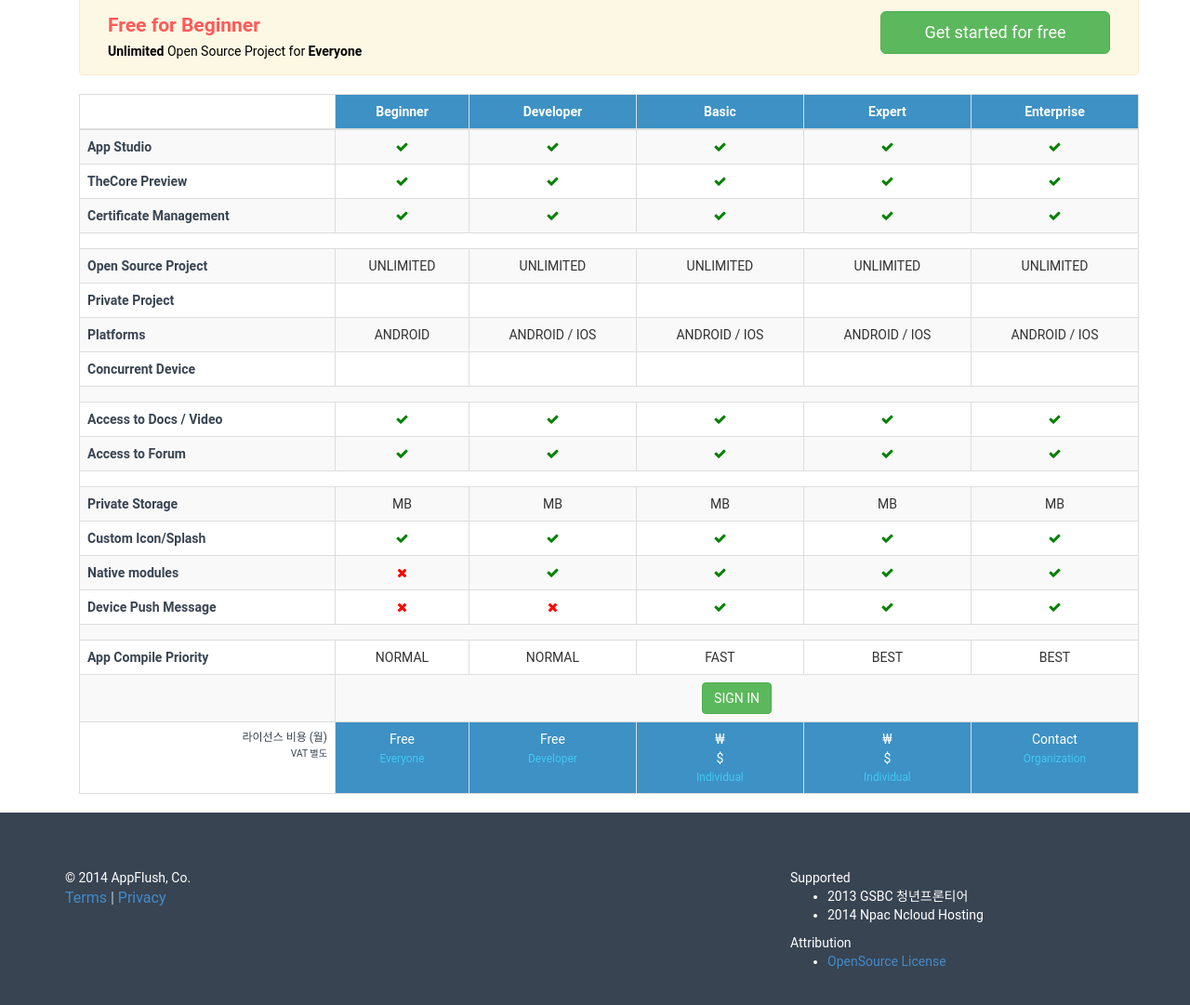
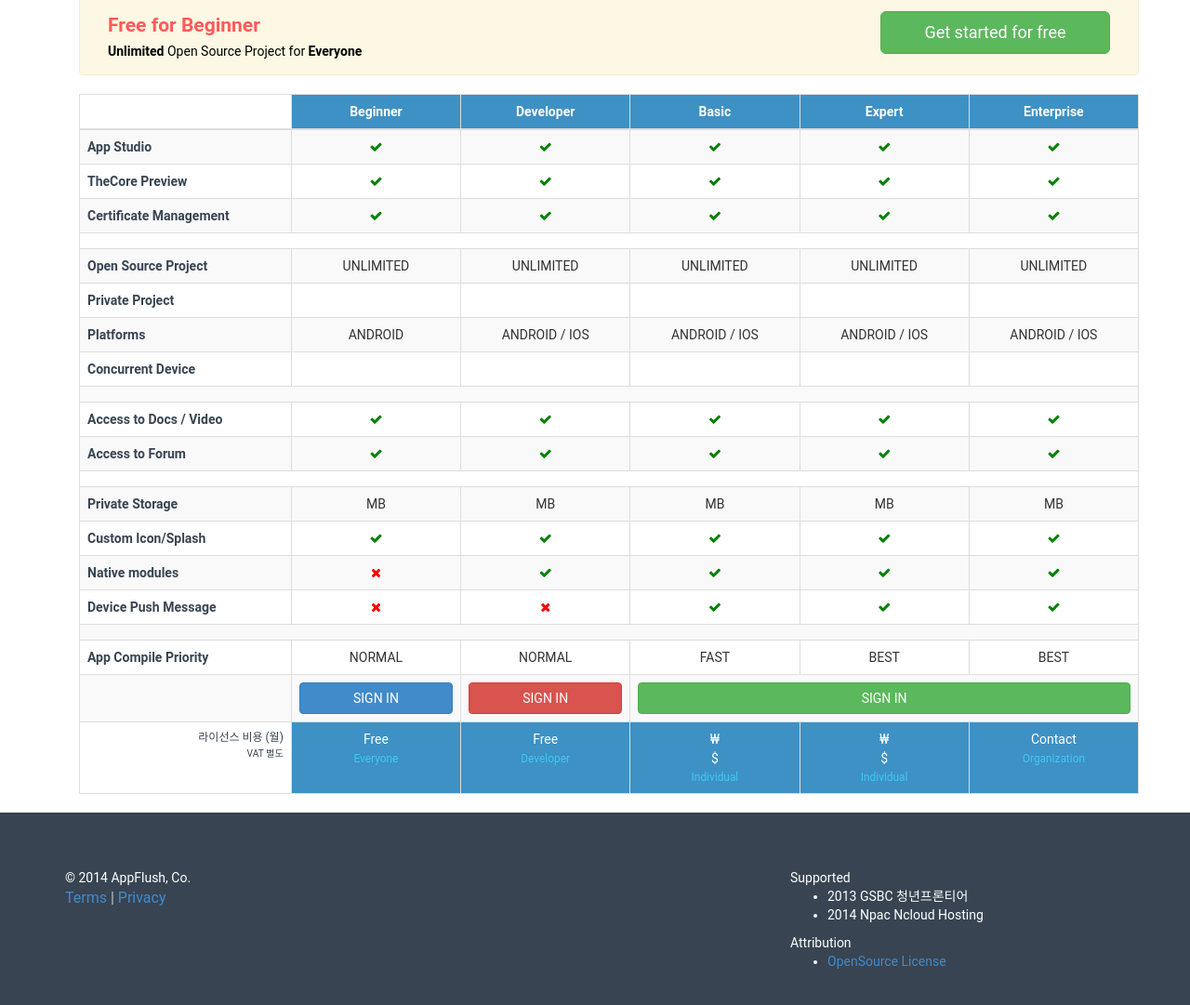
Before and after one commit to appflush/appflush.github.io, a Jekyll site: the page built from Price.html, in a window 1280 px wide and 1218 px high, cut to the strip 104-1185 px from the top of the window. Shown: the whole strip at 93% size. Built offline with Jekyll 4.4.1, drawn with Linux system fonts in a browser that asks for light colours; some web fonts are replaced.

Commit message:
developer 가입 링크 변경

```diff
--- a/Price.html
+++ b/Price.html
@@ -27,11 +27,11 @@
 							<thead>
 								<tr>
 									<th></th>
-									<th scope="col">Beginner</th>
-									<th scope="col">Developer</th>
-									<th scope="col">Basic</th>
-									<th scope="col">Expert</th>
-									<th scope="col">Enterprise</th>
+									<th class="headers" scope="col">Beginner</th>
+									<th class="headers" scope="col">Developer</th>
+									<th class="headers" scope="col">Basic</th>
+									<th class="headers" scope="col">Expert</th>
+									<th class="headers" scope="col">Enterprise</th>
 								</tr>
 							</thead>
 							<tbody>
@@ -168,8 +168,14 @@
 								</tr>
 								<tr>
 									<th></th>
-									<td scope="row" colspan="5">
-										<a href="https://www.appflush.com/myAccount/billLicense?active=22" class="btn btn-success">Sign In</a>
+									<td>
+										<a href="https://www.appflush.com/signUp" class="btn btn-primary btn-block"">Sign In</a>
+									</td>
+									<td>
+										<a href="https://www.appflush.com/signUp/developer" class="btn btn-danger btn-block"">Sign In</a>
+									</td>
+									<td scope="row" colspan="3">
+										<a href="https://www.appflush.com/myAccount/billLicense?active=22" class="btn btn-success btn-block">Sign In</a>
 									</td>
 								</tr>
 							</tbody>
@@ -256,4 +262,7 @@
 		text-transform:uppercase;
 		color:#333;
 	}
+	.headers {
+		width:16%;
+	}
 </style>
```
